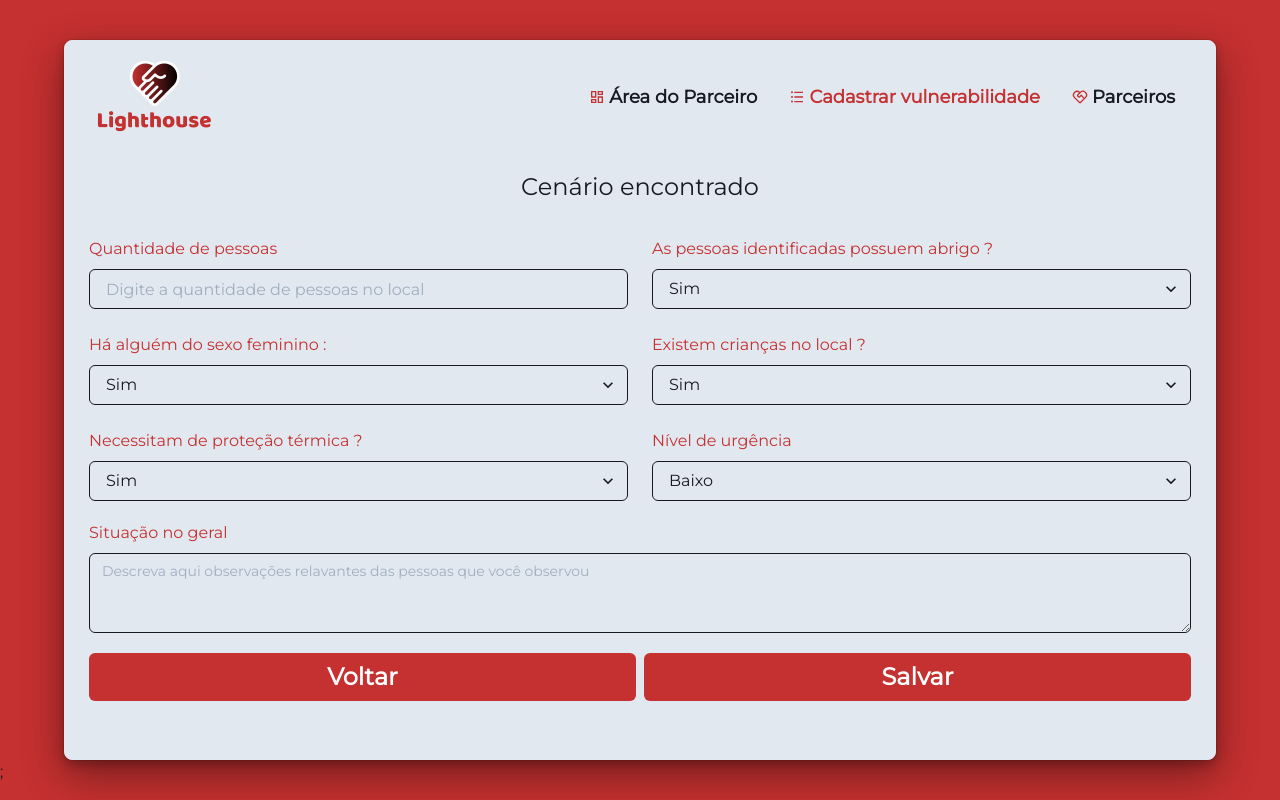
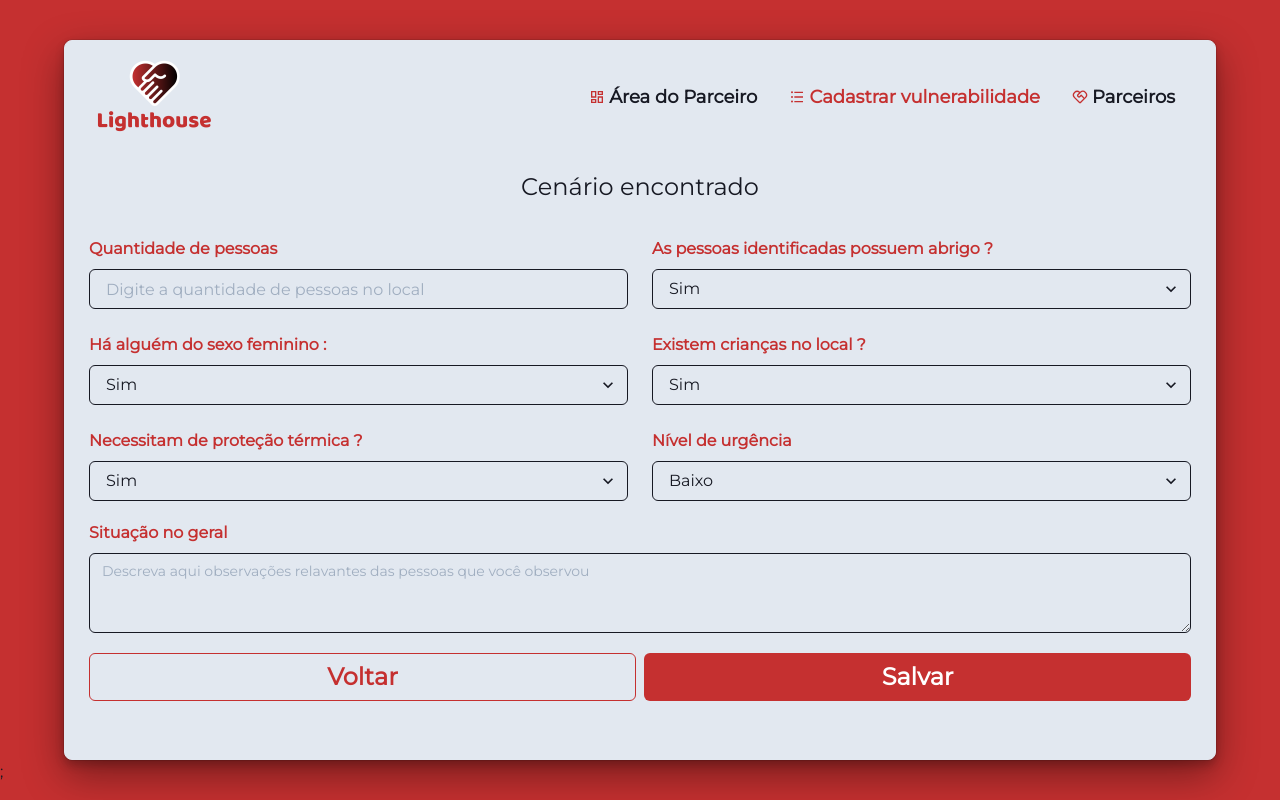
Before and after one commit to G-Leme-C/LighthouseVercel, a Next.js app: page / in a window 1280 px wide. Both pictures are taken after a click on the button "Avançar". Built offline with nearby package versions, Linux system fonts and the light colour scheme.

Commit message:
Small visual changes.

```diff
--- a/src/components/Form/index.tsx
+++ b/src/components/Form/index.tsx
@@ -23,6 +23,7 @@ import { useRouter } from 'next/router';
 import { RiPhoneFill } from 'react-icons/ri';
 import { SubmitHandler, useForm } from 'react-hook-form';
 import { api } from '../../api';
+import { motion } from 'framer-motion';
 
 type handlePostFormProps = {
   userReporter: {
@@ -141,12 +142,12 @@ export function Form() {
     >
       {isNextFormOpen === false && (
         <Box>
-          <Text fontSize="2xl" fontWeight="semi-bold" my="8" textAlign="center">
+          <Text fontSize="2xl" fontWeight="bold" my="8" textAlign="center">
             Cadastrar pessoas em vulnerabilidade
           </Text>
           <SimpleGrid columns={[1, 1, 2]} gap={6}>
             <FormControl>
-              <FormLabel color="red.600">Nome</FormLabel>
+              <FormLabel color="red.600" fontWeight="bold">Nome</FormLabel>
               <Input
                 placeholder="Digite seu nome"
                 borderColor="gray.900"
@@ -155,7 +156,7 @@ export function Form() {
               />
             </FormControl>
             <FormControl>
-              <FormLabel color="red.600">Email</FormLabel>
+              <FormLabel color="red.600" fontWeight="bold">Email</FormLabel>
               <Input
                 placeholder="Digite seu email"
                 borderColor="gray.900"
@@ -164,7 +165,7 @@ export function Form() {
               />
             </FormControl>
             <FormControl>
-              <FormLabel color="red.600">Telefone</FormLabel>
+              <FormLabel color="red.600" fontWeight="bold">Telefone</FormLabel>
               <InputGroup>
                 <InputLeftElement
                   pointerEvents="none"
@@ -180,7 +181,7 @@ export function Form() {
               </InputGroup>
             </FormControl>
             <FormControl>
-              <FormLabel color="red.600">Endereço</FormLabel>
+              <FormLabel color="red.600" fontWeight="bold">Endereço</FormLabel>
               <Input
                 placeholder="Digite seu endereço"
                 borderColor="gray.900"
@@ -189,7 +190,7 @@ export function Form() {
               />
             </FormControl>
             <FormControl>
-              <FormLabel color="red.600">Bairro</FormLabel>
+              <FormLabel color="red.600" fontWeight="bold">Bairro</FormLabel>
               <Input
                 placeholder="Bairro"
                 borderColor="gray.900"
@@ -198,7 +199,7 @@ export function Form() {
               />
             </FormControl>
             <FormControl>
-              <FormLabel color="red.600">Cidade</FormLabel>
+              <FormLabel color="red.600" fontWeight="bold">Cidade</FormLabel>
               <Input
                 placeholder="Sua cidade"
                 borderColor="gray.900"
@@ -207,7 +208,7 @@ export function Form() {
               />
             </FormControl>
             <FormControl>
-              <FormLabel color="red.600">Ponto de referência</FormLabel>
+              <FormLabel color="red.600" fontWeight="bold">Ponto de referência</FormLabel>
               <Input
                 placeholder="Um ponto de referência que ajude a localizar o local."
                 borderColor="gray.900"
@@ -217,7 +218,7 @@ export function Form() {
             </FormControl>
           </SimpleGrid>
           <FormControl marginTop="5">
-            <FormLabel color="red.600">
+            <FormLabel color="red.600" fontWeight="bold">
               Informações adicionais do local
             </FormLabel>
             <Textarea
@@ -252,7 +253,7 @@ export function Form() {
           </Text>
           <SimpleGrid columns={[1, 1, 2]} gap={6}>
             <FormControl>
-              <FormLabel color="red.600">Quantidade de pessoas</FormLabel>
+              <FormLabel color="red.600" fontWeight="bold">Quantidade de pessoas</FormLabel>
               <Input
                 min="1"
                 max="20"
@@ -264,7 +265,7 @@ export function Form() {
               />
             </FormControl>
             <FormControl>
-              <FormLabel color="red.600">
+              <FormLabel color="red.600" fontWeight="bold">
                 As pessoas identificadas possuem abrigo ?
               </FormLabel>
               <Select
@@ -277,7 +278,7 @@ export function Form() {
               </Select>
             </FormControl>
             <FormControl>
-              <FormLabel color="red.600">
+              <FormLabel color="red.600" fontWeight="bold">
                 Há alguém do sexo feminino :
               </FormLabel>
               <Select {...register('isThereWomen')} borderColor="gray.900">
@@ -287,7 +288,7 @@ export function Form() {
               </Select>
             </FormControl>
             <FormControl>
-              <FormLabel color="red.600">Existem crianças no local ?</FormLabel>
+              <FormLabel color="red.600" fontWeight="bold">Existem crianças no local ?</FormLabel>
               <Select {...register('isThereChildren')} borderColor="gray.900">
                 <option value="0">Sim</option>
                 <option value="1">Nao</option>
@@ -295,7 +296,7 @@ export function Form() {
               </Select>
             </FormControl>
             <FormControl>
-              <FormLabel color="red.600">
+              <FormLabel color="red.600" fontWeight="bold">
                 Necessitam de proteção térmica ?
               </FormLabel>
               <Select
@@ -308,7 +309,7 @@ export function Form() {
               </Select>
             </FormControl>
             <FormControl>
-              <FormLabel color="red.600">Nível de urgência</FormLabel>
+              <FormLabel color="red.600" fontWeight="bold">Nível de urgência</FormLabel>
               <Select
                 borderColor="gray.900"
                 _hover={{ textDecoration: 'none' }}
@@ -321,7 +322,7 @@ export function Form() {
             </FormControl>
           </SimpleGrid>
           <FormControl marginTop="5">
-            <FormLabel color="red.600">Situação no geral</FormLabel>
+            <FormLabel color="red.600" fontWeight="bold">Situação no geral</FormLabel>
             <Textarea
               {...register('medicalCareNeedsDescription')}
               borderColor="gray.900"
@@ -334,10 +335,12 @@ export function Form() {
           <Flex my="5" flexDirection={['column', 'column', 'column', 'row']}>
             <Button
               w={['100%', '100%', '100%', '60%']}
-              bg="red.600"
-              color="white"
+              bg="gray.200"
+              borderColor="red.600"
+              borderWidth="thin"
+              color="red.600"
               onClick={() => setIsNextFormOpen(false)}
-              _hover={{ bg: 'red.400' }}
+              _hover={{ bg: 'red.100' }}
               fontSize="2xl"
               h="12"
               mr="2"
--- a/src/pages/index.tsx
+++ b/src/pages/index.tsx
@@ -19,7 +19,7 @@ export default function Home() {
     <>
     <Head>
       <link rel="shortcut icon" href="/favicon.ico" />
-      <title>Lighthouse</title>
+      <title>Lighthouse - Cadastrar pessoas em vulnerabilidade</title>
     </Head>
     <Box
       maxWidth="90%"
--- a/src/pages/partners/index.tsx
+++ b/src/pages/partners/index.tsx
@@ -52,7 +52,7 @@ export default function Partners() {
       minHeight="90vh"
     >
       <Head>
-        <title>Lighthouse</title>
+        <title>Lighthouse - Parceiros</title>
       </Head>
 
       <DrawerIcon />
```
Also changed, not shown: src/pages/home/index.tsx (+2 -10 lines).
